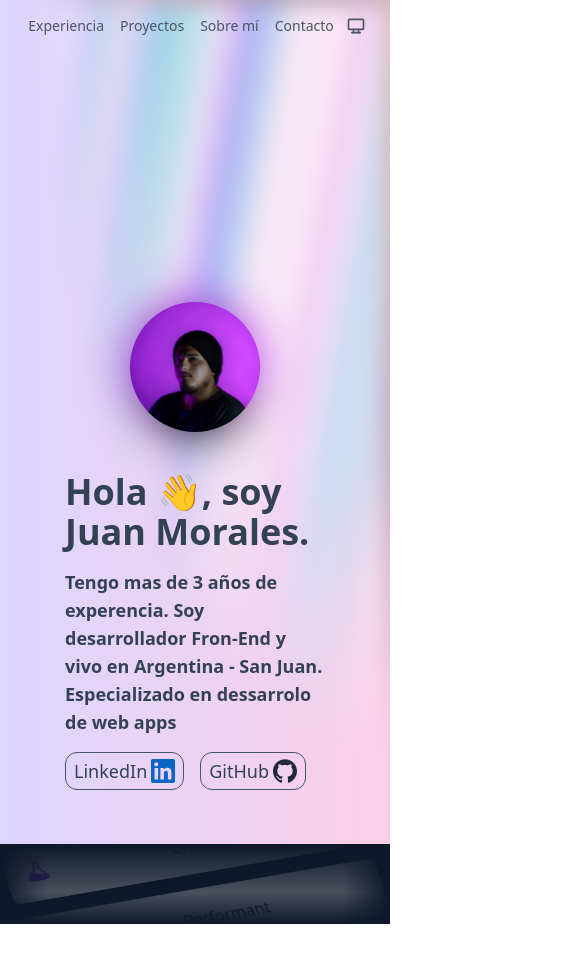
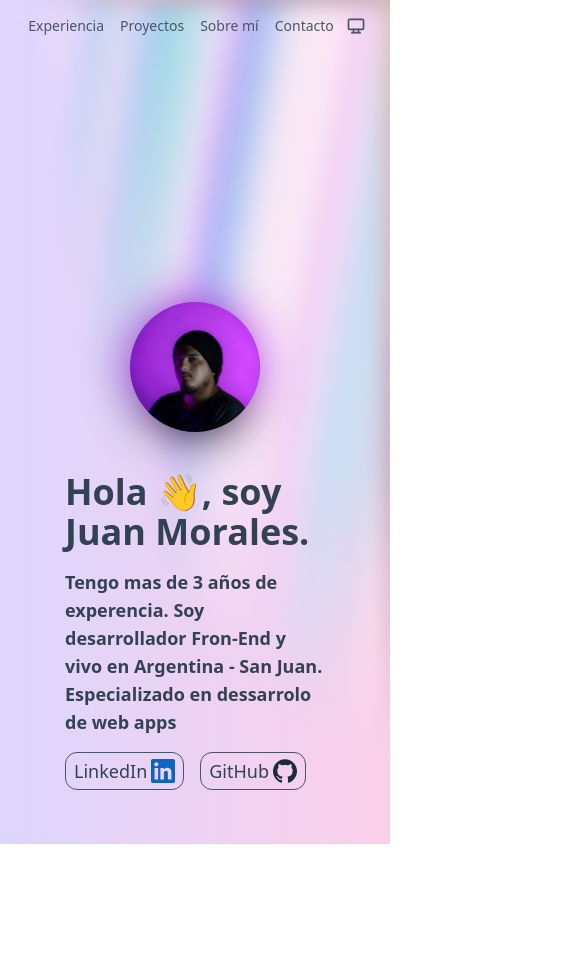
Before and after one commit to Juanmorales1810/portfolioAstro, an Astro site: page / in a window 390 px wide. Shown: the top 979 px of the page, 585 px wide, since content can reach past the window. After the commit the page ends 844 px from the top, so only its background shows below. Built offline with nearby package versions, Linux system fonts and the light colour scheme; Astro itself is replaced by a stand-in of ours.

Commit message:
Actualizar estilos de ventana en la página de habilidades

```diff
--- a/src/components/Skills.astro
+++ b/src/components/Skills.astro
@@ -6,7 +6,7 @@
     <label for="dimension">3D</label>
     <input type="checkbox" id="dimension" checked />
 </div>
-<div class="window opacity-25 h-20 w-full">
+<div class="window hidden opacity-25 h-20 w-full md:block">
     <div class="scene">
         <ul class="grid">
             <li>
```
